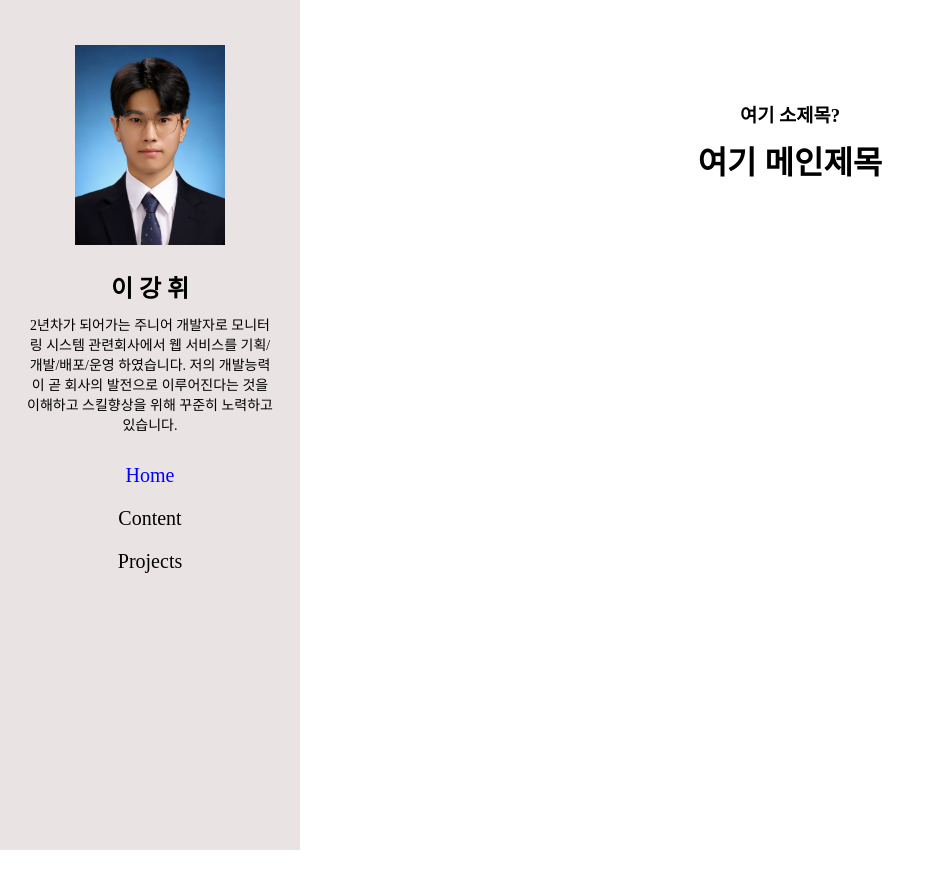
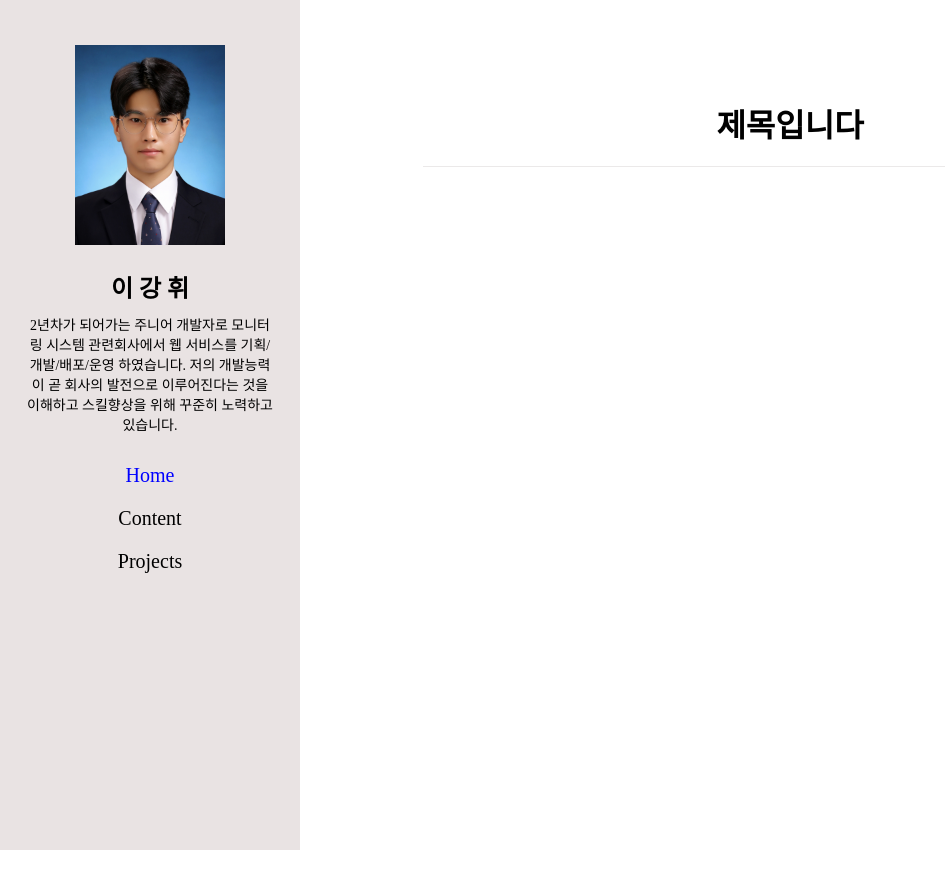
Before and after one commit to KangHwiLee/reactPJ, a React (Create React App) app in the folder front-end/: page /content_detail/1 in a window 1280 px wide. Shown: the top 888 px of the page, without its empty margins (0-945 px from the left). Built offline with nearby package versions, Linux system fonts and the light colour scheme; no server answers.

Commit message:
페이징 마무리했고, 게시글 띄우기만 하면 완료

```diff
--- a/front-end/src/pages/Content.jsx
+++ b/front-end/src/pages/Content.jsx
@@ -11,6 +11,7 @@ const Content = () => {
     const [next, setNext] = useState(false);
     const [startPage, setStartPage] = useState(0);
     const [endPage, setEndPage] = useState(0);
+    const [nowPage, setPage] = useState(0);
     useEffect(() => {
         paging(0)
     }, [])
@@ -30,6 +31,7 @@ const paging = (n) => {
             for(let i=0; i<page.pages.content.length; i++){
                 array2.push({
                     title : page.pages.content[i].title,
+                    id : page.pages.content[i].id,
                     created_at : page.pages.content[i].created_at
                 })
             }
@@ -38,6 +40,7 @@ const paging = (n) => {
             setNext(page.next);
             setStartPage(page.startPage);
             setEndPage(page.endPage);
+            setPage(page.pages.number+1);
         })
 }
 
@@ -51,7 +54,8 @@ const navigate = useNavigate();
           </div>
             <div>
                 {contentArray.map((arr) => {
-                    var a = <div key={arr.id} className='list' onClick={() => navigate('/content_detail/1')}>
+                    console.log(arr.id)
+                    var a = <div key={arr.id} className='list' onClick={() => navigate(`/content_detail/${arr.id}`)}>
                         <h3>{arr.title}</h3>
                         <p>{arr.created_at}</p>
                         <hr/>
@@ -61,9 +65,9 @@ const navigate = useNavigate();
             </div>
             <div className="pagination">
                 <ul>
-                    {prev === true ? <li onClick={() => paging(startPage-1)}>&lt;</li> : ""}
+                    {prev === true ? <li onClick={() => paging(startPage-2)}>&lt;</li> : ""}
                     {pageArray.map((i) => {
-                        var a = <li key={i} onClick={() => paging(i-1)}>{i}</li>
+                        var a = <li key={i} onClick={() => paging(i-1)} className={nowPage == i ? 'active' : ''}>{i}</li>
                         return a
                     })}
                     {next === true ? <li onClick={() => paging(endPage)}>&gt;</li> : ""}
--- a/front-end/src/pages/ContentDetail.jsx
+++ b/front-end/src/pages/ContentDetail.jsx
@@ -3,18 +3,23 @@ import { Link, useParams } from "react-router-dom";
 import {nation, nations} from "../data/data";
 const Home = () => {
     const { id } = useParams();
-    console.log(id);
+
+
+
     return(
-        <div className="home">
-            <div className="header">
-                <h3>여기 소제목?</h3>
-                <h1>여기 메인제목</h1>
-                {/* <Prop name="name1" age="11"/> */}
+            <div className="project-header text-left">
+            <div className="write">
+                <form>
+                    <h1>제목입니다</h1>
+                    <hr/>
+                    <div id="write-content" className='contentEdit text-left'
+                    name='content'
+                    >
+
+                    </div>
+                </form>
             </div>
-            <div className="content">
-
-            </div>
-        </div>
+          </div>
     )
 }
 
```
Also changed, not shown: 1 other file (tests, documents, lock files or other folders).
